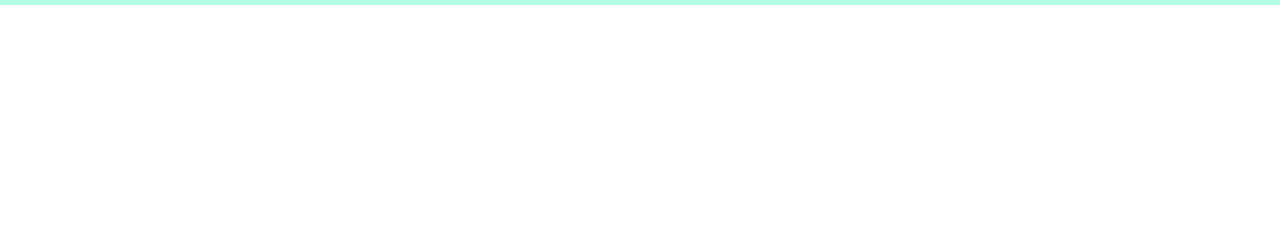
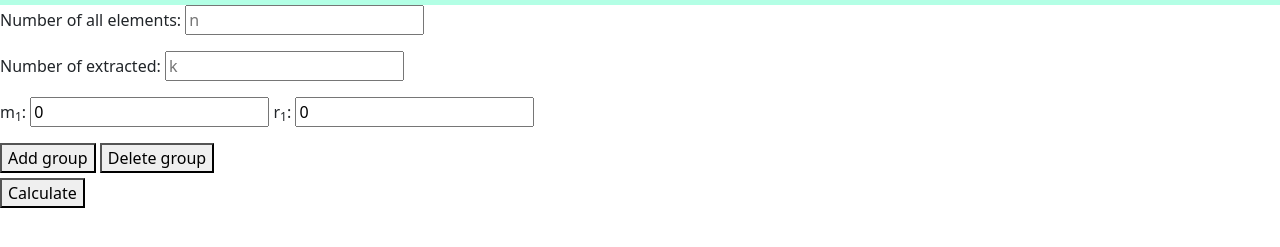
Before and after one commit to NikoImam/NikoImam.github.io, a plain HTML site: page probTheory/urn.html in a window 1280 px wide. Shown: the part 51-298 px from the top of the page. Drawn offline with nearby package versions, Linux system fonts and the light colour scheme.

Commit message:
ProbTheory ready

```diff
--- a/probTheory/urn.html
+++ b/probTheory/urn.html
@@ -10,13 +10,23 @@
     <script src="viewer.js"></script>
     <script src="https://cdn.jsdelivr.net/npm/@popperjs/core@2.11.8/dist/umd/popper.min.js" integrity="sha384-I7E8VVD/ismYTF4hNIPjVp/Zjvgyol6VFvRkX/vR+Vc4jQkC+hVqc2pM8ODewa9r" crossorigin="anonymous"></script>
     <script src="https://cdn.jsdelivr.net/npm/bootstrap@5.3.2/dist/js/bootstrap.min.js" integrity="sha384-BBtl+eGJRgqQAUMxJ7pMwbEyER4l1g+O15P+16Ep7Q9Q+zqX6gSbd85u4mG4QzX+" crossorigin="anonymous"></script>
+    <script src="urn.js"></script>
 </head>
 
 <body onload="viewBlocks()">
     <div id="header"></div>
 
     <div class="main">
-
+        <p>Number of all elements: <input class="input" type="text" id="inp-n" placeholder="n" /></p>
+        <p>Number of extracted: <input class="input" type="text" id="inp-k" placeholder="k" /></p>
+        <div id="groups">
+            <p id='p1'>m<sub>1</sub>: <input class="input" type="text" id="m1" placeholder="m1" value="0" /> r<sub>1</sub>: <input class="input" type="text" id="r1" placeholder="r1" value="0" /></p>
+        </div>
+        <button onclick="addGroup()">Add group</button>
+        <button onclick="deleteGroup()">Delete group</button>
+        <br>
+        <button onclick="calcUrn()" style="margin-top: 5px;">Calculate</button>
+        <div id="result"></div>
     </div>
 
     <div id="footer"></div>
--- a/probTheory/urn.js
+++ b/probTheory/urn.js
@@ -0,0 +1,65 @@
+let globI = 2;
+async function addGroup() {
+    let div = document.getElementById('groups');
+    let newP = document.createElement('p');
+    newP.id = 'p' + globI;
+    newP.innerHTML = 'm<sub>' + globI + '</sub>: <input class="input" type="text" id="m' + globI + '" placeholder="m' + globI + '" value="0"/> r<sub>' + globI + '</sub>: <input class="input" type="text" id="r' + globI + '" placeholder="r' + globI + '" value="0"/>';
+    div.appendChild(newP);
+    globI++;
+}
+
+async function deleteGroup() {
+    document.getElementById('p' + (globI - 1)).remove();
+    globI--;
+}
+
+async function calcUrn() {
+    let result = document.getElementById('result');
+    let n = parseInt(document.getElementById('inp-n').value);
+    let k = parseInt(document.getElementById('inp-k').value);
+    let under = 1;
+
+    if (n != NaN && k != NaN && n >= 0 && k >= 0 && n >= k) {
+        under = await calcCombinationsNumbers(k, n);
+    } else {
+        result.innerHTML = 'Incorrect input data';
+        return;
+    }
+    let up = 1;
+    let sumM = 0;
+    let sumR = 0;
+    for (let j = 1; j < globI; j++) {
+        let m = parseInt(document.getElementById('m' + j).value);
+        let r = parseInt(document.getElementById('r' + j).value);
+
+        if (m != NaN && r != NaN && m >= 0 && r >= 0 && m >= r) {
+            sumM += m;
+            sumR += r;
+            if (sumM > n || sumR > k) {
+                result.innerHTML = 'Incorrect input data';
+                return;
+            }
+            up *= await calcCombinationsNumbers(r, m);
+        } else {
+            result.innerHTML = 'Incorrect input data';
+            return;
+        }
+    }
+
+    if (sumR == k)
+        result.innerHTML = 'Result: ' + up / under;
+    else
+        result.innerHTML = 'Incorrect input data';
+}
+
+async function calcCombinationsNumbers(k, n) {
+    let a = 1;
+    for (let j = n; j > n - k; j--) {
+        a *= j;
+    }
+    let b = 1;
+    for (let j = 1; j <= k; j++) {
+        b *= j;
+    }
+    return a / b;
+}
```
